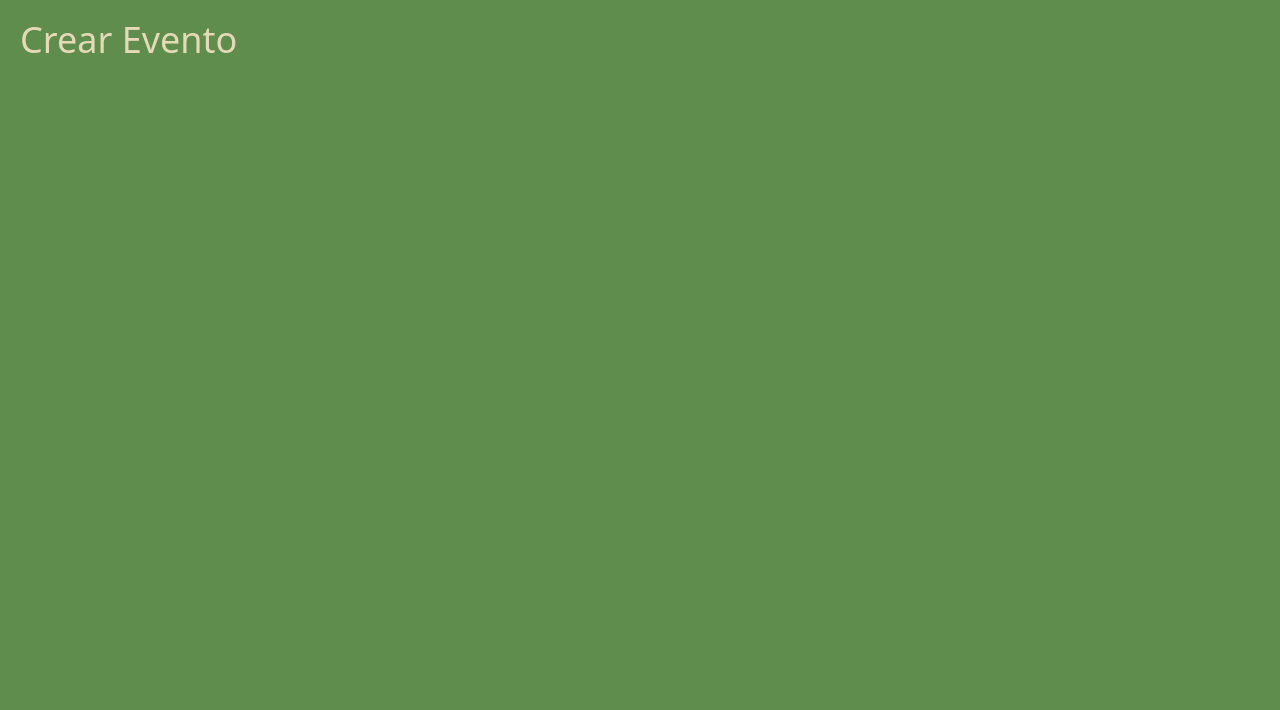
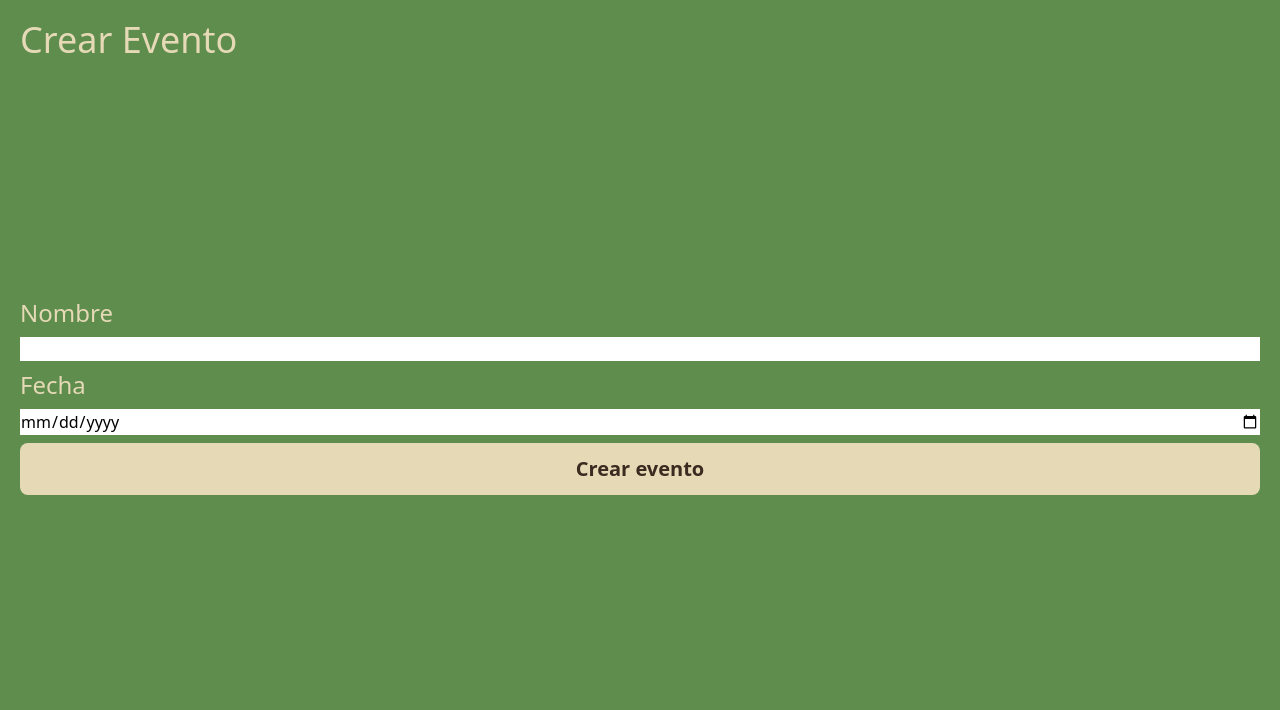
Before and after one commit to AndresCGO/Qvent, a website: page build/create_event.html in a window 1280 px wide. Shown: the top 710 px of the page. Drawn offline with Linux system fonts and the light colour scheme.

Commit message:
add form

```diff
--- a/build/create_event.html
+++ b/build/create_event.html
@@ -12,7 +12,13 @@
         <p class="font-medium text-4xl text-cream">Crear Evento</p>
     </header>
     <main>
-
+        <form class="flex flex-col gap-2 justify-start">
+            <label for="event_name" class="text-cream font-medium text-2xl">Nombre</label>
+            <input type="text" name="event_name" id="event_name">
+            <label for="event_date" class="text-cream font-medium text-2xl">Fecha</label>
+            <input type="date" name="event_date" id="event_date">
+            <button class="bg-cream rounded-lg py-3 text-brown font-bold text-xl">Crear evento</button>
+        </form>
     </main>
     <footer class="flex justify-center">
         <img src="img/logo.png" alt="logo" class="object-scale-down h-12">
```
Also changed, not shown: build/css/style.css.
